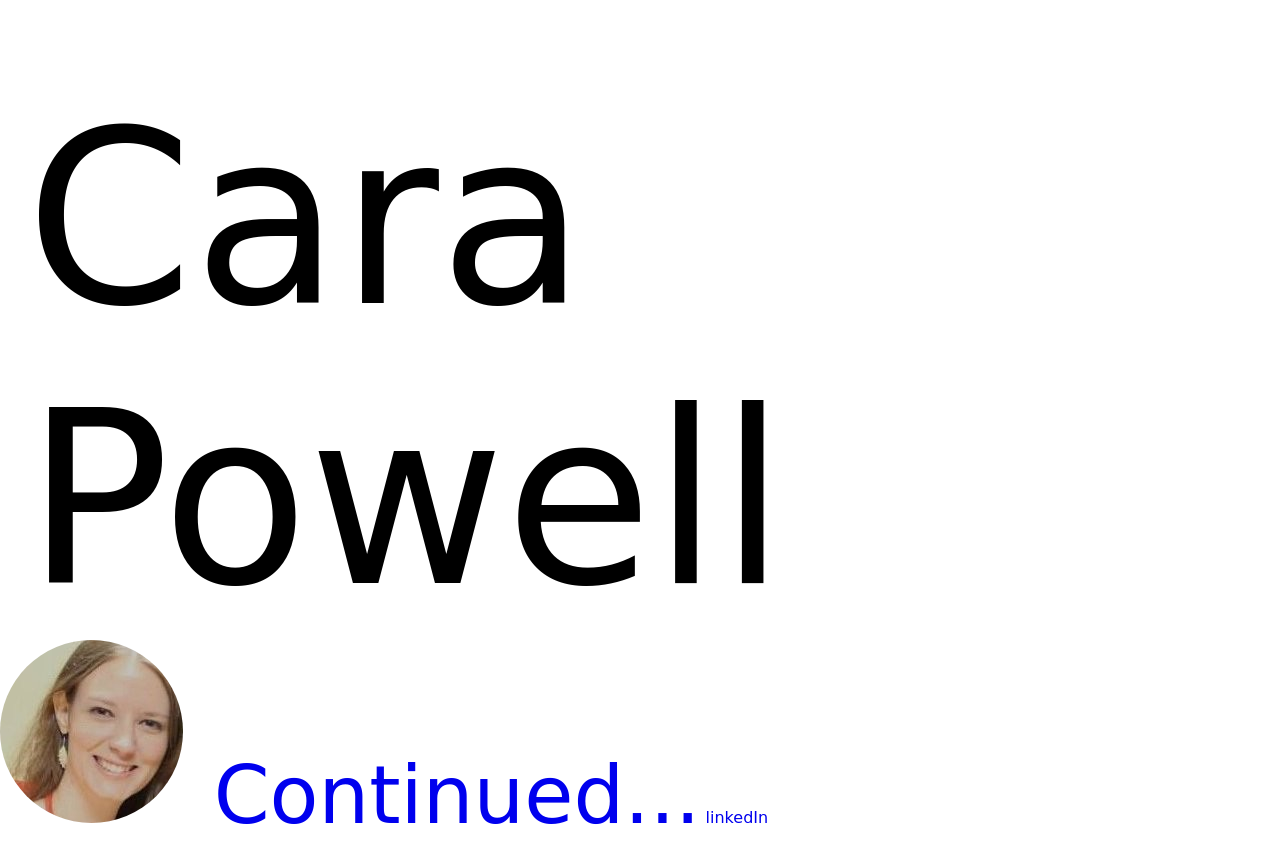
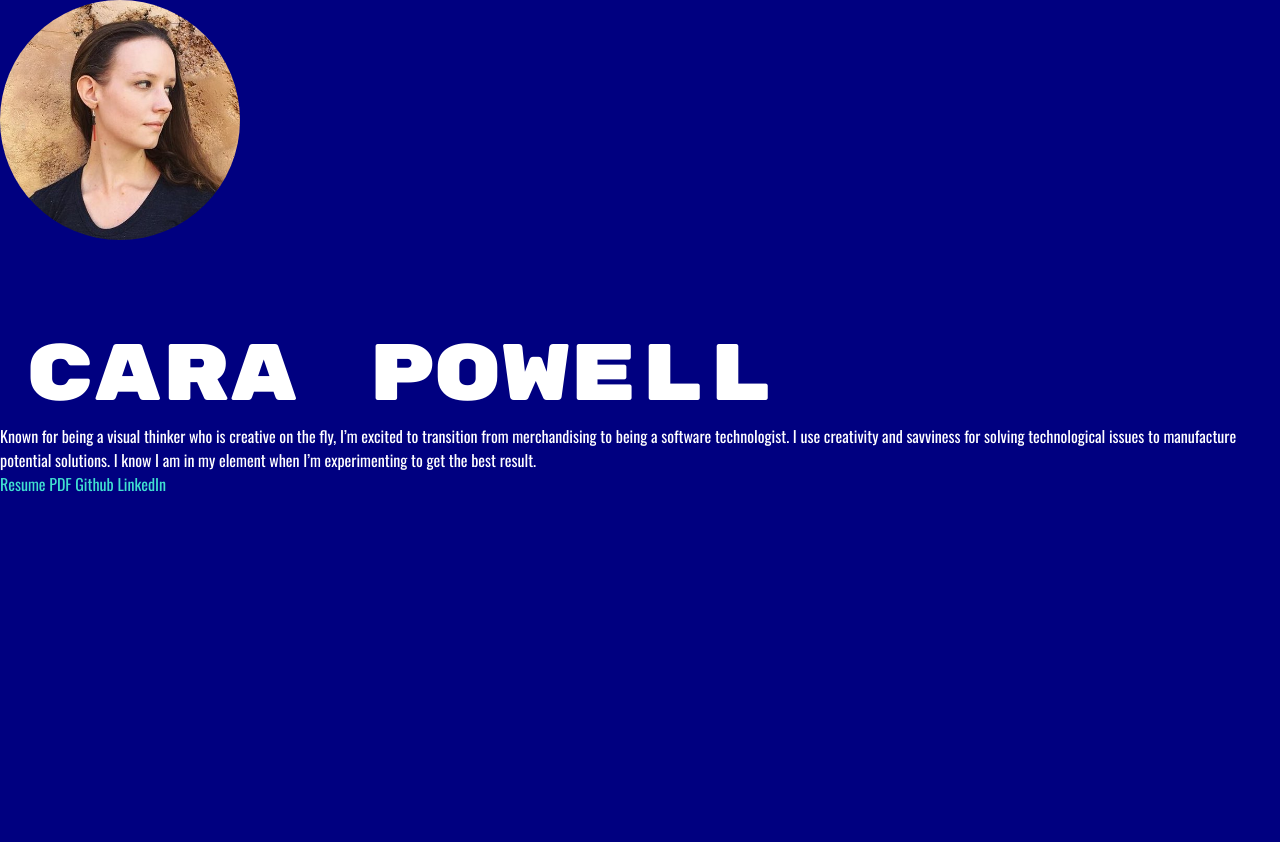
Before and after one commit to averastlast/averastlast.github.io, a plain HTML site: page index.html in a window 1280 px wide. After the commit the page ends 800 px from the top, so only its background shows below. Drawn offline with nearby package versions, Linux system fonts and the light colour scheme; a web font is replaced by a local one.

Commit message:
rework start

```diff
--- a/index.html
+++ b/index.html
@@ -5,16 +5,23 @@
     <meta charset="UTF-8">
     <meta name="viewport" content="width=device-width, initial-scale=1.0">
     <meta http-equiv="X-UA-Compatible" content="ie=edge">
-    <title>Document</title>
+    <title>Cara Powell</title>
     <link rel="stylesheet" href="style.css">
 </head>
 
 <body>
-    <div class="splashContainer">
-        <div class="splashName">Cara Powell</div>
-        <img class="splashimg" src="images/self.jpeg">
-        <a class="splashContinue" href="frontpage.html">Continued...</a>
-        <a href="https://www.linkedin.com/in/cara-powell-330678121/">linkedIn</a>
+    <img src="images/profile.jpg">
+    <div class="title">Cara Powell</div>
+    <div class="subtitle">
+        Known for being a visual thinker who is creative on the fly, I’m excited to
+        transition from merchandising to being a software technologist. I use creativity and savviness
+        for solving technological issues to manufacture potential solutions. I know I am in my element
+        when I’m experimenting to get the best result.
+    </div>
+    <div class="info">
+        <a href="Resume.pdf">Resume PDF</a>
+        <a href="https://github.com/averastlast">Github</a>
+        <a href="https://www.linkedin.com/in/cara-powell-330678121/">LinkedIn</a>
         <!-- ADDING LINK FOR VISIABLITY. WAS TOWARDS THE END OF FRONTPAGE -->
     </div>
 </body>
--- a/style.css
+++ b/style.css
@@ -1,18 +1,25 @@
-/* ALL PAGES */
-@import url('https://fonts.googleapis.com/css?family=Gravitas+One');
+@import url('https://fonts.googleapis.com/css?family=Oswald|Rubik+Mono+One&display=swap');
+
 body {
     margin: 0;
     padding: 0;
+    background-color: navy;
+    color: white;
+    font-family: 'Oswald', sans-serif;
 }
+
 a {
     text-decoration: none;
+    color: turquoise;
 }
-/* SPLASH PAGE */
-.splashContainer {
-     font-family: 'Gravitas One', cursive;
+
+a:hover {
+    color: blue;
 }
-.splashName {
-    font-size: 30vh;
+
+.title {
+    font-family: 'Rubik Mono One', sans-serif;
+    font-size: 10vh;
     margin-top: 10vh;
     margin-left: 2vw;
 }
@@ -21,8 +28,9 @@ a {
     margin-top: 10vh;
     margin-left: 2vw;
 }
-.splashimg {
+img {
     border-radius: 50%;
+    height: 30vh;
 }
 /* MAIN BODY */
 .mainContain {
```
Also changed, not shown: images/profile.jpg (added), images/self.jpeg (deleted), 1 other file.
